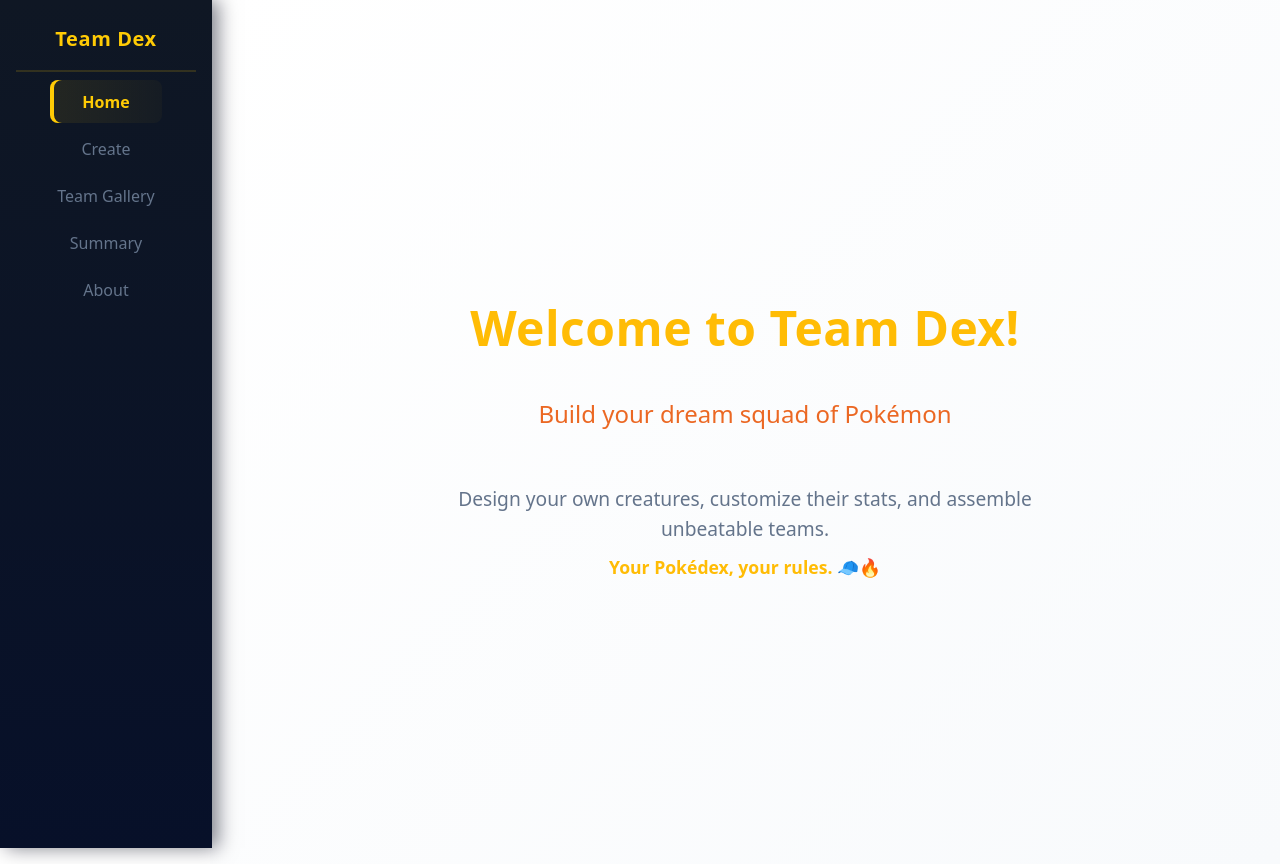
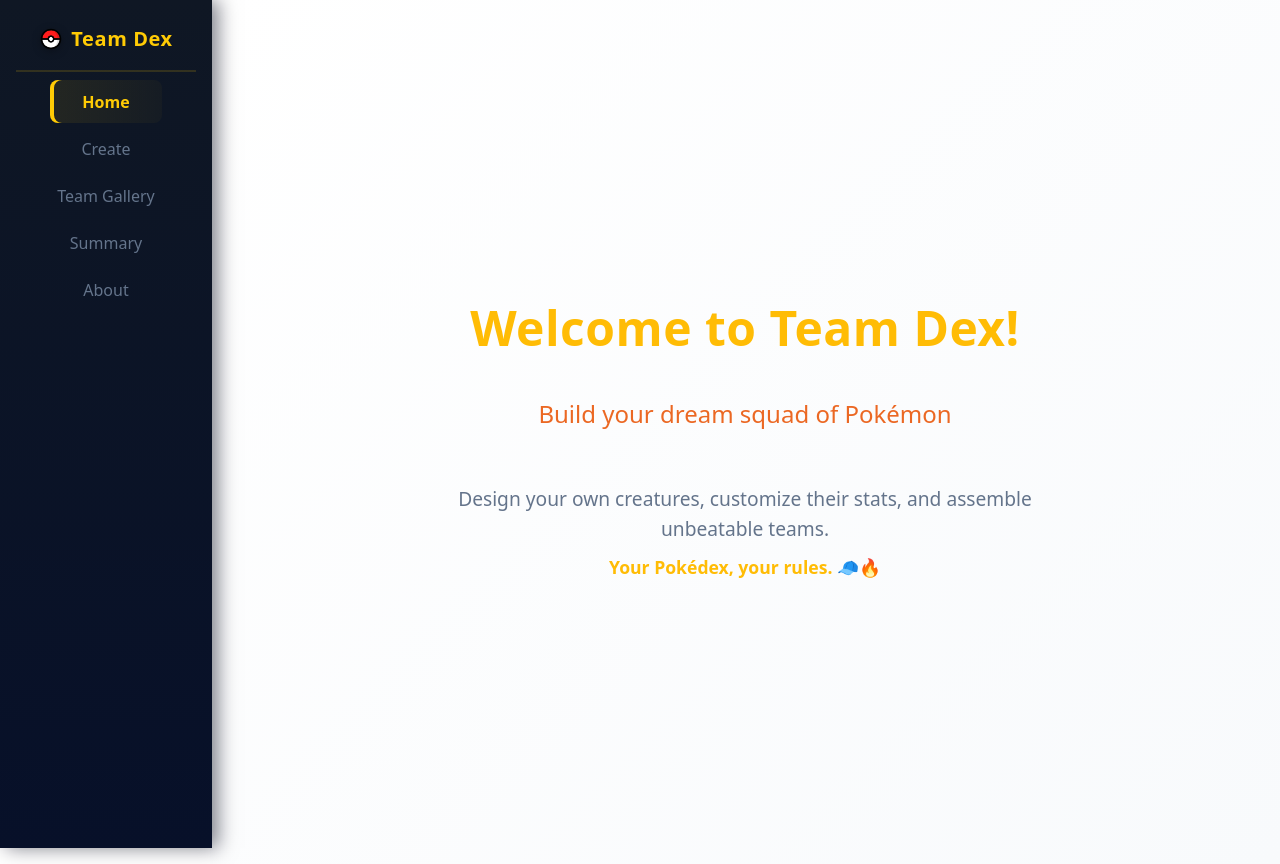
Before and after one commit to anekemuna/team-dex, a React (Vite) app: page / in a window 1280 px wide. Built offline with nearby package versions, Linux system fonts and the light colour scheme; no server answers.

Commit message:
Add Pokeball image to Navbar

```diff
--- a/src/components/NavBar.css
+++ b/src/components/NavBar.css
@@ -41,6 +41,19 @@
   letter-spacing: 0.6px;
   color: var(--accent);
   font-weight: 700;
+}
+
+/* Pokéball icon styling */
+.pokeball-nav {
+  width: 24px;
+  height: 24px;
+  margin-right: 0.5rem;
+  filter: drop-shadow(0 2px 4px rgba(0, 0, 0, 0.3));
+  transition: transform 0.2s ease;
+}
+
+.pokeball-nav:hover {
+  transform: rotate(15deg) scale(1.1);
 }
 
 /* Navigation list - vertical layout */
--- a/src/components/NavBar.jsx
+++ b/src/components/NavBar.jsx
@@ -1,10 +1,12 @@
 import { NavLink } from "react-router";
 import "./NavBar.css";
+import pokeballIcon from "../assets/pokeball.svg";
 
 const NavBar = () => {
   return (
     <div className="navbar">
       <div className="navbar-title">
+        <img src={pokeballIcon} alt="Pokéball" className="pokeball-nav" />
         <h2>Team Dex</h2>
       </div>
       <nav>
```
